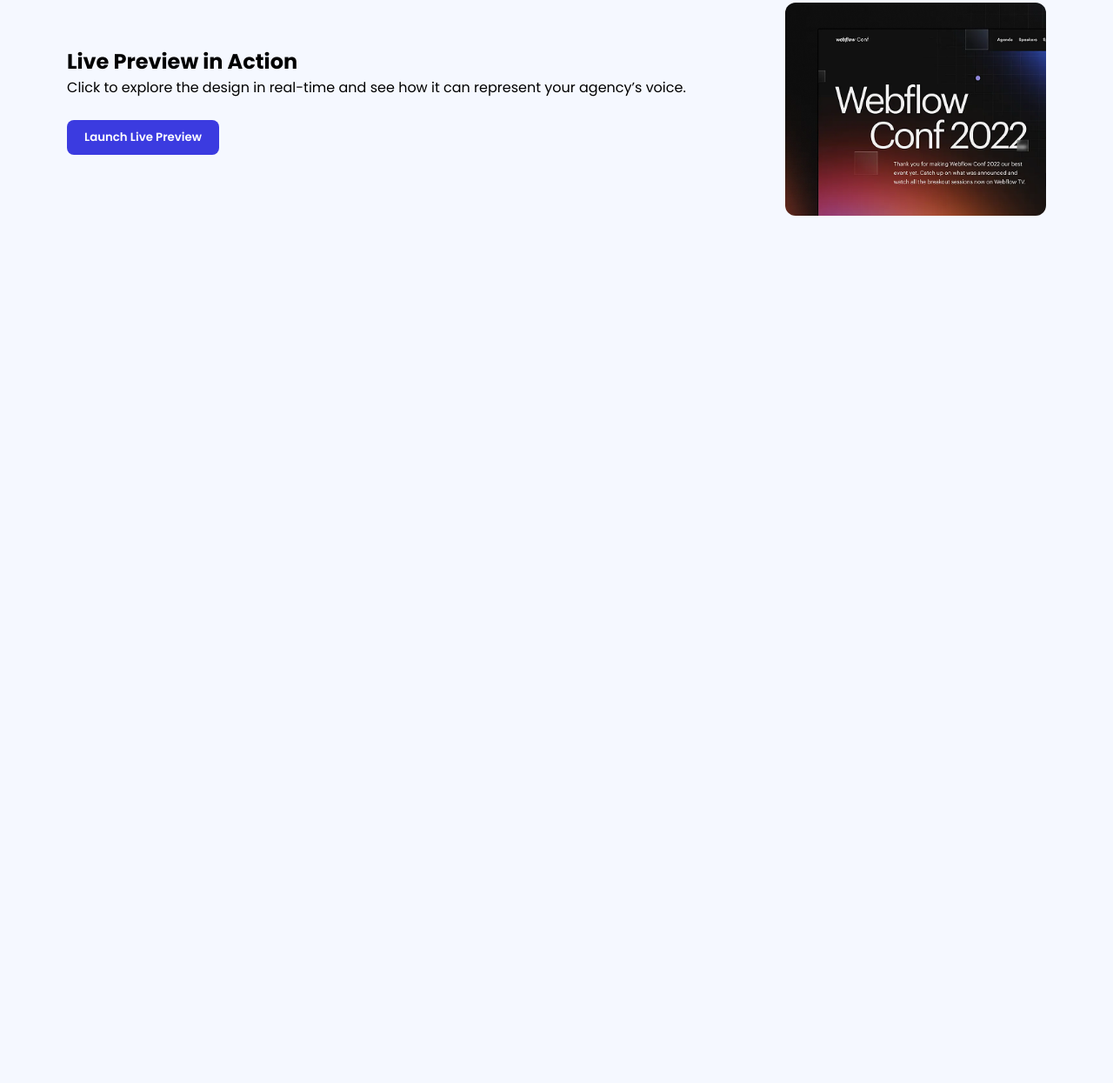
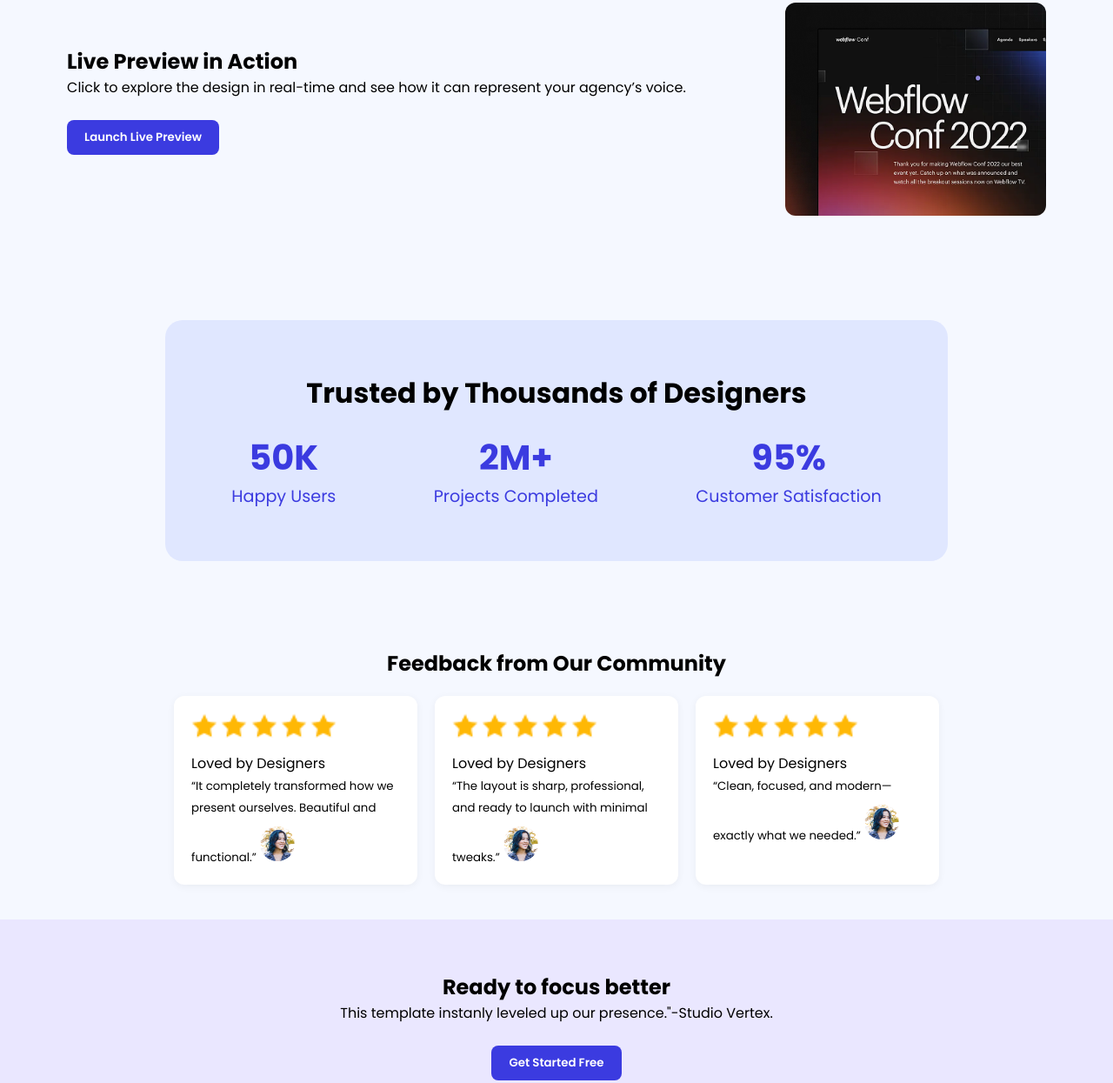
Before and after one commit to saimonuddinimam/creative-webflow-template, a plain HTML site: page index.html in a window 1280 px wide. Shown: the part 607-1852 px from the top of the page at 87% size. Before the commit the page ends 915 px from the top, so only its background shows below. Drawn offline with Linux system fonts and the light colour scheme.

Commit message:
My fourth commit

```diff
--- a/index.html
+++ b/index.html
@@ -293,7 +293,90 @@
         </div>
         <img src='./assets/wc-mini.png' alt="Webflow Conference Preview" />
     </section>
+    <section class="stats">
+        <h2>Trusted by Thousands of Designers</h2>
+        <div class="stat-boxes">
+            <div class="stat-box">
+                <span>50K</span>
+                Happy Users
+            </div>
+            <div class="stat-box">
+                <span>2M+</span>
+                Projects Completed
+            </div>
+            <div class="stat-box">
+                <span>95%</span>
+                Customer Satisfaction
+            </div>
+        </div>
+    </section>
 
+    <section class="testimonials">
+        <h2>Feedback from Our Community</h2>
+        <div class="testimonial-cards">
+            <div class="card">
+                <img src='./assets/icon-star.png' alt="5-star review" class="stars">
+                <img src='assets/icon-star.png' alt="5-star review" class="stars">
+                <img src='assets/icon-star.png' alt="5-star review" class="stars">
+                <img src='assets/icon-star.png' alt="5-star review" class="stars">
+                <img src='assets/icon-star.png' alt="5-star review" class="stars">
+                <p>Loved by Designers</p>
+                <small>“It completely transformed how we present ourselves. Beautiful and functional.”</small>
+                <img src='assets/avatar.png' alt="Reviewer 1" class="profile">
+            </div>
+            <div class="card">
+                <img src='assets/icon-star.png' alt="5-star review" class="stars">
+                <img src='assets/icon-star.png' alt="5-star review" class="stars">
+                <img src='assets/icon-star.png' alt="5-star review" class="stars">
+                <img src='assets/icon-star.png' alt="5-star review" class="stars">
+                <img src='assets/icon-star.png' alt="5-star review" class="stars">
+                <p>Loved by Designers</p>
+                <small>“The layout is sharp, professional, and ready to launch with minimal tweaks.”</small>
+                <img src='assets/avatar.png' alt="Reviewer 2" class="profile">
+            </div>
+            <div class="card">
+                <img src='assets/icon-star.png' alt="5-star review" class="stars">
+                <img src='assets/icon-star.png' alt="5-star review" class="stars">
+                <img src='assets/icon-star.png' alt="5-star review" class="stars">
+                <img src='assets/icon-star.png' alt="5-star review" class="stars">
+                <img src='assets/icon-star.png' alt="5-star review" class="stars">
+                <p>Loved by Designers</p>
+                <small>“Clean, focused, and modern—exactly what we needed.”</small>
+                <img src='assets/avatar.png' alt="Reviewer 3" class="profile">
+            </div>
+        </div>
+    </section>
+
+    <section class="focus-section">
+        <h2>Ready to focus better</h2>
+        <p>This template instanly leveled up our presence."-Studio Vertex.</p>
+        <br>
+        <button class="btn">Get Started Free</button>
+        <img src='assets/wc-big.png' alt="Focused work environment">
+    </section>
+
+
+    <section class="form-section">
+        <div class="contact-container">
+            <div class="contact-text">
+                <h2>Let’s Get in<br>Touch</h2>
+            </div>
+            <div class="contact-form">
+                <form action="#" method="POST">
+                    <label for="email">Email</label>
+                    <input type="email" id="email" placeholder="you@yourcompany.com" required><label
+                        for="name">Name</label>
+                    <input type="text" id="name" placeholder="Full Name" required>
+
+                    <label for="message">Message</label>
+                    <textarea id="message" rows="5" placeholder="Tell us how we can help..." required></textarea>
+
+                    <button type="submit" class="btn">Send Message</button>
+                </form>
+            </div>
+        </div>
+
+    </section>
 </body>
 
 </html>
```
